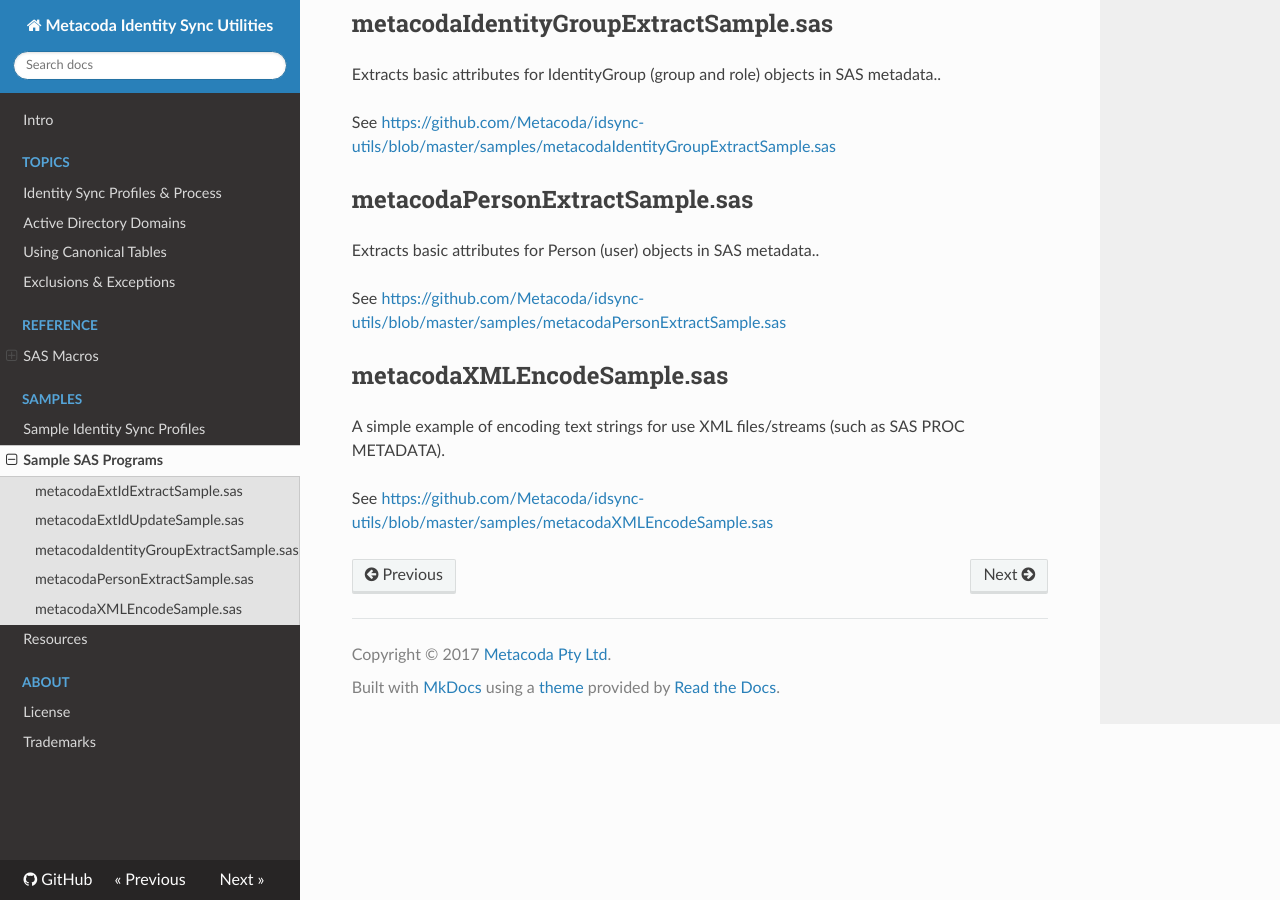
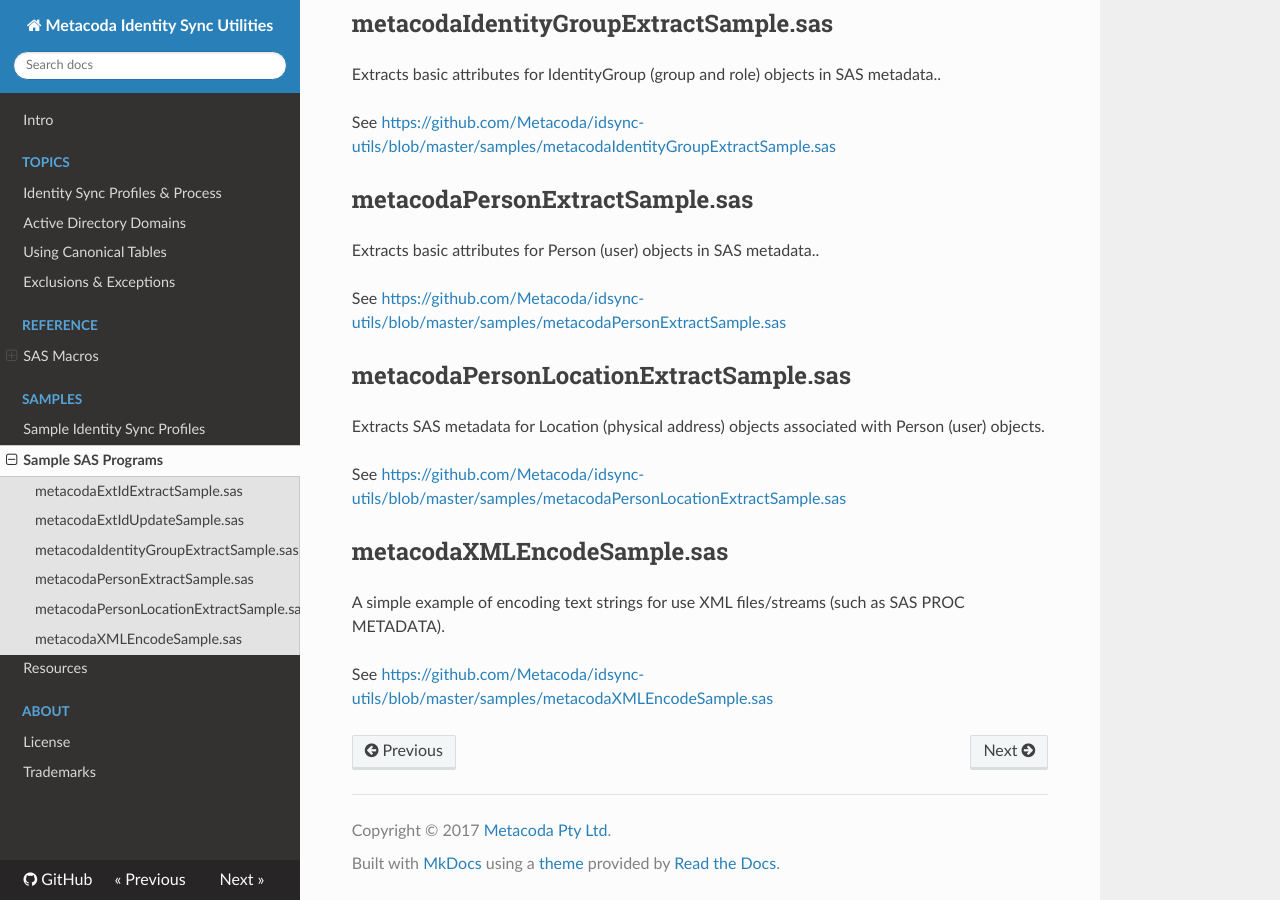
Before and after one commit to Metacoda/idsync-utils, an MkDocs documentation site: the page built from docs/samples/sas-samples.md, in a window 1280 px wide and 900 px high, scrolled down 625 px. Built offline with MkDocs 1.6.1, drawn with Linux system fonts in a browser that asks for light colours; nearby versions of some CDN libraries; old or Windows-style settings are respelled for this version of MkDocs.

Commit message:
Added metacodaPersonLocationExtract macro, sample and doc.

```diff
--- a/docs/samples/sas-samples.md
+++ b/docs/samples/sas-samples.md
@@ -29,6 +29,12 @@
 
 See <https://github.com/Metacoda/idsync-utils/blob/master/samples/metacodaPersonExtractSample.sas>
 
+## metacodaPersonLocationExtractSample.sas
+
+Extracts SAS metadata for Location (physical address) objects associated with Person (user) objects.
+
+See <https://github.com/Metacoda/idsync-utils/blob/master/samples/metacodaPersonLocationExtractSample.sas>
+
 ## metacodaXMLEncodeSample.sas
 
 A simple example of encoding text strings for use XML files/streams (such as SAS PROC METADATA).
--- a/mkdocs.yml
+++ b/mkdocs.yml
@@ -19,6 +19,7 @@
       - '%metacodaExtIdUpdate': 'sasautos/metacodaExtIdUpdate.md'
       - '%metacodaIdentityGroupExtract': 'sasautos/metacodaIdentityGroupExtract.md'
       - '%metacodaPersonExtract': 'sasautos/metacodaPersonExtract.md'
+      - '%metacodaPersonLocationExtract': 'sasautos/metacodaPersonLocationExtract.md'
       - '%metacodaXMLEncode': 'sasautos/metacodaXMLEncode.md'
   - Samples:
     - Sample Identity Sync Profiles: 'samples/idsp-samples.md'
```
Also changed, not shown: docs/sasautos/index.md (+1 -0 lines), docs/sasautos/metacodaPersonLocationExtract.md (added, +39 -0 lines), 2 other files.
